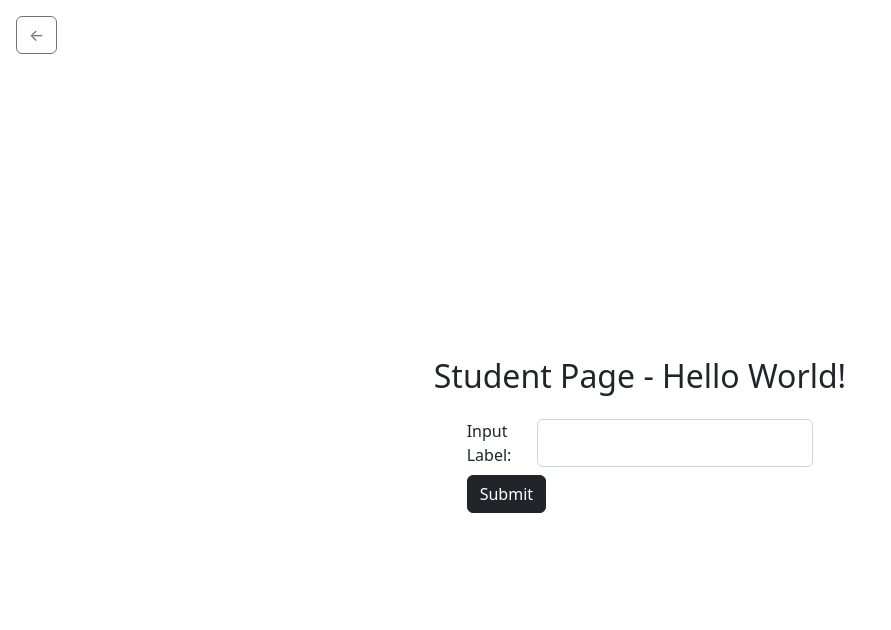
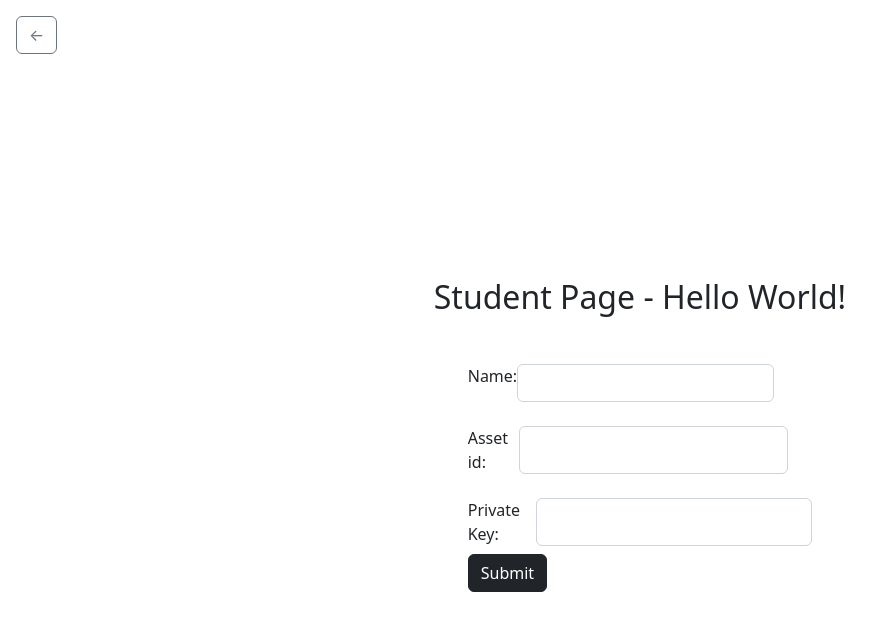
Before and after one commit to Basi10/smart-contract-certificate-distribution, a React (Vite) app in the folder dapp-frontend/: page /student in a window 1280 px wide. Shown: the top 630 px of the page, without its empty margins (0-891 px from the left). Built offline with nearby package versions, Linux system fonts and the light colour scheme.

Commit message:
Increased form to accomodate futher data

```diff
--- a/dapp-frontend/src/components/student.tsx
+++ b/dapp-frontend/src/components/student.tsx
@@ -1,14 +1,17 @@
 import React, { useState, ChangeEvent, FormEvent } from 'react';
 import { Link } from 'react-router-dom';
-import 'bootstrap/dist/css/bootstrap.min.css'; // Import Bootstrap styles
 
 interface FormData {
-  inputValue: string;
+  inputValue1: string;
+  inputValue2: string;
+  inputValue3: string;
 }
 
 function Student() {
   const [formData, setFormData] = useState<FormData>({
-    inputValue: '',
+    inputValue1: '',
+    inputValue2: '',
+    inputValue3: '',
   });
 
   const handleChange = (e: ChangeEvent<HTMLInputElement>) => {
@@ -21,8 +24,11 @@ function Student() {
   const handleSubmit = (e: FormEvent<HTMLFormElement>) => {
     e.preventDefault();
 
-    // Send formData to the backend here
-    console.log('Form data submitted:', formData);
+    // Access the name value from formData
+    const { inputValue1 } = formData;
+
+    // Redirect to the Features page with the entered name
+    window.location.href = `/tutor?name=${inputValue1}`;
   };
 
   return (
@@ -33,17 +39,45 @@ function Student() {
       <div className="flex-grow-1 d-flex flex-column align-items-center justify-content-center">
         <h2 className="mb-4">Student Page - Hello World!</h2>
         <form onSubmit={handleSubmit} className="d-flex flex-column align-items-start">
-          <div className="form-group d-flex">
-            <label htmlFor="inputValue" className="mr-2">Input Label:</label>
+          {/* Form 1 */}
+          <div className="form-group d-flex mt-4">
+            <label htmlFor="inputValue1" className="mr-2">Name:</label>
             <input
               type="text"
               className="form-control"
-              id="inputValue"
-              name="inputValue"
-              value={formData.inputValue}
+              id="inputValue1"
+              name="inputValue1"
+              value={formData.inputValue1}
               onChange={handleChange}
             />
           </div>
+
+          {/* Form 2 */}
+          <div className="form-group d-flex mt-4">
+            <label htmlFor="inputValue2" className="mr-2">Asset id:</label>
+            <input
+              type="text"
+              className="form-control"
+              id="inputValue2"
+              name="inputValue2"
+              value={formData.inputValue2}
+              onChange={handleChange}
+            />
+          </div>
+
+          {/* Form 3 */}
+          <div className="form-group d-flex mt-4">
+            <label htmlFor="inputValue3" className="mr-2">Private Key:</label>
+            <input
+              type="text"
+              className="form-control"
+              id="inputValue3"
+              name="inputValue3"
+              value={formData.inputValue3}
+              onChange={handleChange}
+            />
+          </div>
+
           <div className="form-group ml-auto mt-2">
             <button type="submit" className="btn btn-dark">Submit</button>
           </div>
```
